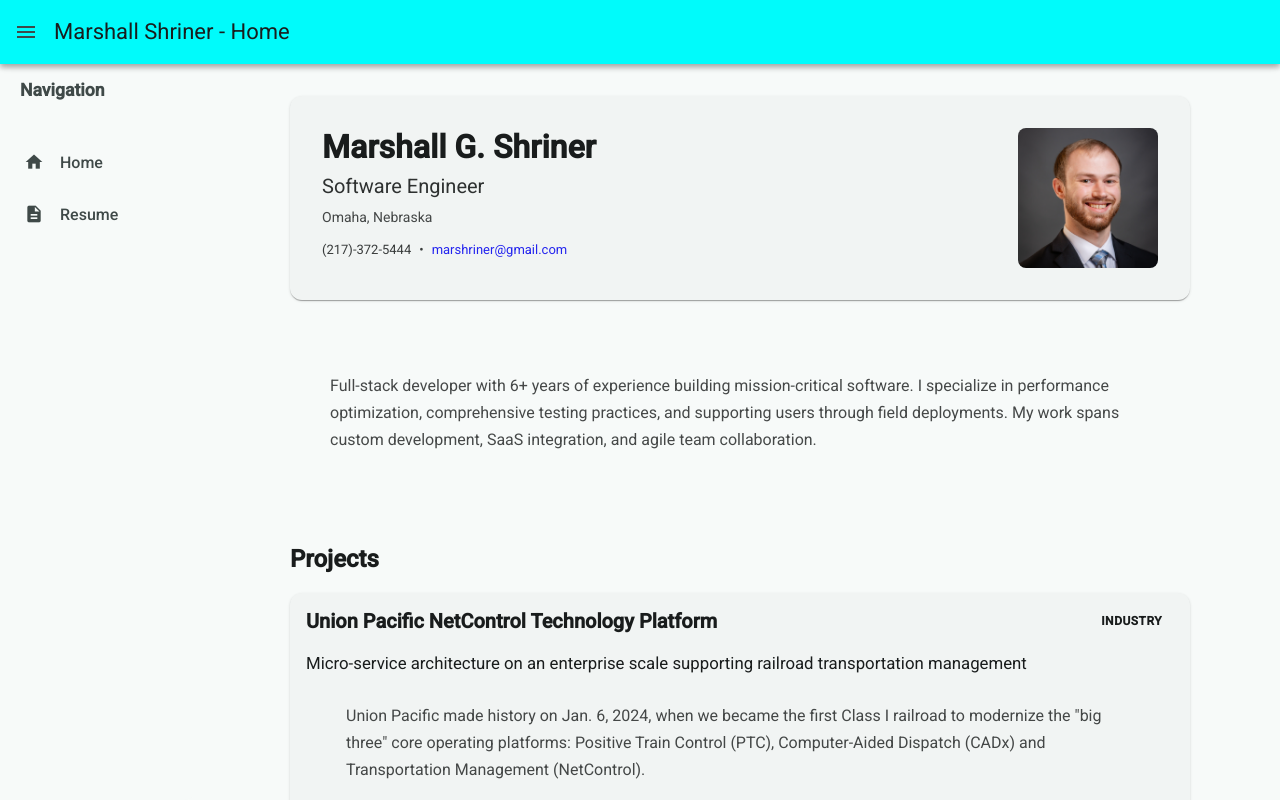
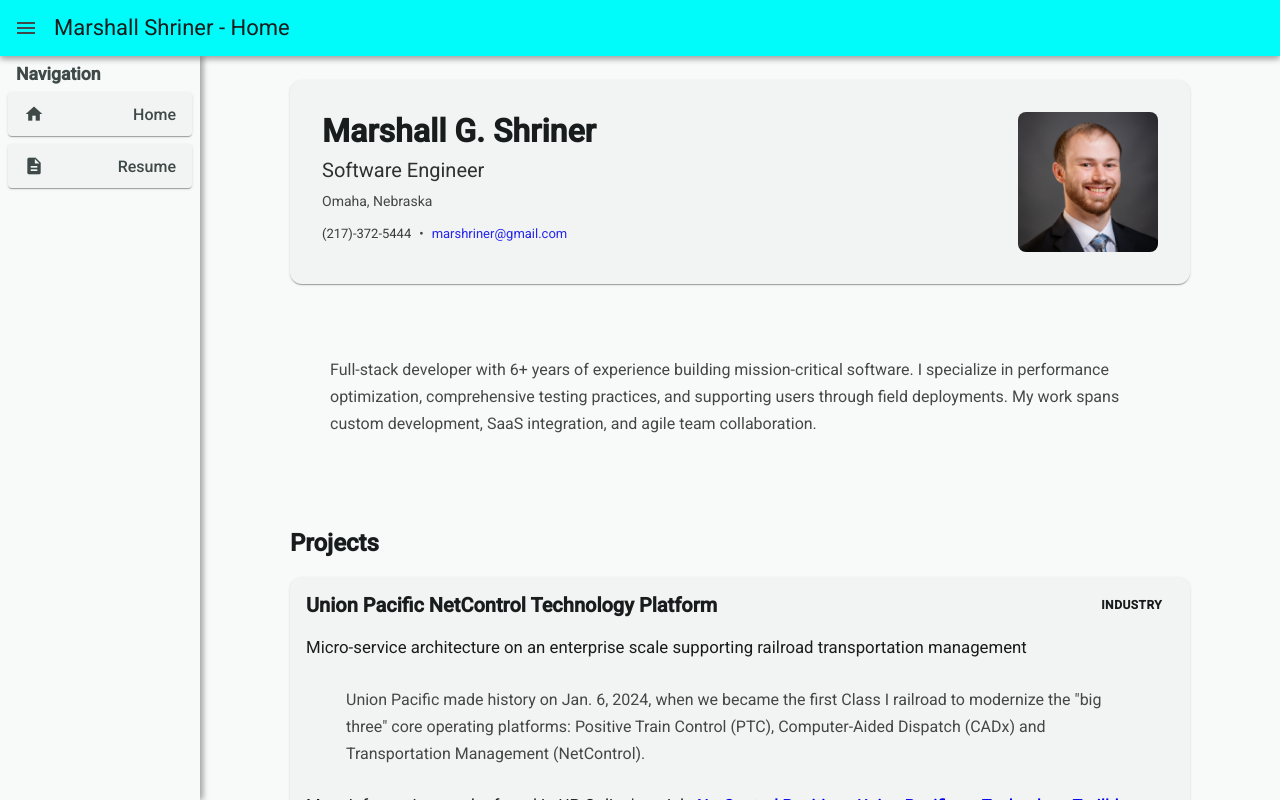
Before and after one commit to mshriner/mshriner.github.io, an Angular app: page /home in a window 1280 px wide. Built offline with nearby package versions, Linux system fonts and the light colour scheme.

Commit message:
improve sidenav behavior and mobile contractions for certain words

```diff
--- a/src/app/app.html
+++ b/src/app/app.html
@@ -1,5 +1,11 @@
 <mat-toolbar>
-  <button mat-icon-button (click)="sidenav.toggle()">
+  <button
+    mat-icon-button
+    (click)="sidenav().toggle()"
+    matTooltip="Toggle the navigation menu"
+    matTooltipPosition="right"
+    aria-label="Hamburger button for toggling the navigation menu"
+  >
     <mat-icon>menu</mat-icon>
   </button>
   <span class="title">
@@ -9,32 +15,28 @@
 
 <mat-sidenav-container class="nav-container">
   <mat-sidenav
-    #sidenav
-    class="sidenav padding-inline-8"
+    [ngClass]="{ 'sidenav-shadow no-rounded-corners': appStateService.isDesktop() }"
     [mode]="appStateService.sidenavMode()"
-    [opened]="appStateService.isDesktop()"
+    opened="{{ appStateService.isDesktop() }}"
   >
-    <nav class="sidenav-nav">
+    <nav class="sidenav-nav padding-inline-8">
       <div class="nav-header">
         <h2>Navigation</h2>
       </div>
-      <a routerLink="/" (click)="!appStateService.isDesktop() && sidenav.close()" class="nav-link">
-        <mat-icon>home</mat-icon>
-        <span>Home</span>
-      </a>
-      <a
-        routerLink="/resume"
-        (click)="!appStateService.isDesktop() && sidenav.close()"
-        class="nav-link"
-      >
-        <mat-icon>description</mat-icon>
-        <span>Resume</span>
-      </a>
+      <div class="nav-options">
+        <mat-card mat-ripple (click)="goToHome()" class="nav-link">
+          <mat-icon>home</mat-icon>
+          <span>Home</span>
+        </mat-card>
+        <mat-card mat-ripple (click)="goToResume()" class="nav-link">
+          <mat-icon>description</mat-icon>
+          <span>Resume</span>
+        </mat-card>
+      </div>
     </nav>
   </mat-sidenav>
   <mat-sidenav-content>
     <div class="main-content">
-      <div class="main-content-padding"></div>
       <router-outlet />
     </div>
   </mat-sidenav-content>
--- a/src/app/app.scss
+++ b/src/app/app.scss
@@ -12,6 +12,7 @@ $main-padding: 8px;
 
 mat-toolbar {
   padding-inline: 6px;
+  height: var(--mat-toolbar-mobile-height);
   flex-shrink: 0;
   box-shadow:
     0 3px 6px rgba(0, 0, 0, 0.16),
@@ -32,9 +33,6 @@ mat-toolbar {
 div.main-content {
   flex: 1;
   overflow-y: auto;
-  div.main-content-padding {
-    padding-top: $main-padding;
-  }
 }
 
 div.flex-menu-option {
@@ -52,15 +50,16 @@ div.flex-menu-option {
 }
 
 .sidenav-nav {
-  display: flex;
-  flex-direction: column;
-  gap: 0.5rem;
+  .nav-options {
+    flex-direction: column;
+    display: flex;
+    gap: 0.5rem;
+  }
 }
 
 .nav-header {
-  padding: 1rem 0.75rem 1.5rem 0.75rem;
+  padding: 0.5rem;
   border-bottom: 1px solid rgba(var(--mdc-theme-on-surface-rgb), 0.12);
-  margin-bottom: 0.5rem;
 
   h2 {
     margin: 0;
@@ -71,14 +70,16 @@ div.flex-menu-option {
 }
 
 .nav-link {
-  display: flex;
+  display: inline-flex;
   align-items: center;
-  gap: 1rem;
   padding: 0.75rem 1rem;
   color: var(--mdc-theme-primary);
   text-decoration: none;
   border-radius: 4px;
-  transition: background-color 0.2s;
+  flex-direction: row;
+  justify-content: space-between;
+  flex-wrap: nowrap;
+  cursor: pointer;
 
   mat-icon {
     font-size: 1.25rem;
@@ -94,8 +95,18 @@ div.flex-menu-option {
   }
 
   &:hover {
-    background-color: rgba(var(--mdc-theme-primary-rgb), 0.08);
+    background-color: rgba(var(--mdc-theme-on-surface-rgb), 0.08);
   }
+}
+
+.sidenav-shadow {
+  box-shadow:
+    3px 0px 6px rgba(0, 0, 0, 0.16),
+    3px 0px 6px rgba(0, 0, 0, 0.23);
+}
+
+.no-rounded-corners {
+  border-radius: 0;
 }
 
 .bottom-options {
--- a/src/app/app.ts
+++ b/src/app/app.ts
@@ -1,6 +1,8 @@
-import { Component, HostListener, inject, OnInit } from '@angular/core';
+import { CommonModule } from '@angular/common';
+import { Component, HostListener, inject, OnInit, viewChild } from '@angular/core';
 import { FormsModule } from '@angular/forms';
 import { MatButtonModule } from '@angular/material/button';
+import { MatCardModule } from '@angular/material/card';
 import { MatChipsModule } from '@angular/material/chips';
 import { MatRippleModule } from '@angular/material/core';
 import { MatDialogModule } from '@angular/material/dialog';
@@ -9,10 +11,13 @@ import { MatFormFieldModule } from '@angular/material/form-field';
 import { MatIconModule } from '@angular/material/icon';
 import { MatInputModule } from '@angular/material/input';
 import { MatMenuModule } from '@angular/material/menu';
-import { MatSidenavModule } from '@angular/material/sidenav';
+import { MatSidenav, MatSidenavModule } from '@angular/material/sidenav';
 import { MatSlideToggleModule } from '@angular/material/slide-toggle';
 import { MatToolbarModule } from '@angular/material/toolbar';
-import { RouterLink, RouterOutlet } from '@angular/router';
+import { MatTooltipModule } from '@angular/material/tooltip';
+import { Router, RouterOutlet } from '@angular/router';
+import { Debounce } from './decorators/debounce';
+import { APP_ROUTES } from './models/constants';
 import { AppStateService } from './services/app-state.service';
 
 @Component({
@@ -23,32 +28,38 @@ import { AppStateService } from './services/app-state.service';
     MatToolbarModule,
     MatFormFieldModule,
     MatRippleModule,
+    MatCardModule,
     MatSidenavModule,
     MatDividerModule,
     MatInputModule,
+    MatTooltipModule,
     RouterOutlet,
-    RouterLink,
     MatDialogModule,
     MatIconModule,
     MatButtonModule,
     MatMenuModule,
     MatChipsModule,
     MatSlideToggleModule,
+    CommonModule,
   ],
   templateUrl: './app.html',
   styleUrl: './app.scss',
 })
 export class App implements OnInit {
-  appStateService = inject(AppStateService);
+  readonly appStateService = inject(AppStateService);
+  private readonly router = inject(Router);
 
   private readonly MOBILE_BREAKPOINT_THRESHOLD = 768;
+
+  readonly sidenav = viewChild.required(MatSidenav);
 
   ngOnInit(): void {
     this.checkViewport();
   }
 
-  @HostListener('window:resize', ['$event'])
-  onResize(event: Event): void {
+  @HostListener('window:resize')
+  @Debounce(250)
+  onResize(): void {
     this.checkViewport();
   }
 
@@ -56,4 +67,16 @@ export class App implements OnInit {
     const isDesktop = window.innerWidth > this.MOBILE_BREAKPOINT_THRESHOLD;
     this.appStateService.setIsDesktop(isDesktop);
   }
+
+  public goToHome(): void {
+    this.router.navigateByUrl(APP_ROUTES.HOME).then(() => {
+      !this.appStateService.isDesktop() && this.sidenav().close();
+    });
+  }
+
+  public goToResume(): void {
+    this.router.navigateByUrl(APP_ROUTES.RESUME).then(() => {
+      !this.appStateService.isDesktop() && this.sidenav().close();
+    });
+  }
 }
--- a/src/app/components/resume/resume.html
+++ b/src/app/components/resume/resume.html
@@ -6,7 +6,7 @@
     </mat-card-header>
     <mat-divider />
     <div class="padding-8">
-      <mat-accordion>
+      <mat-accordion class="headers-align">
         @for (employer of employerGroups; track employer) {
           <mat-expansion-panel class="employer-panel">
             <mat-expansion-panel-header>
@@ -26,7 +26,7 @@
                       <span class="job-title">{{ job.title }}</span>
                     </mat-panel-title>
                     <mat-panel-description>
-                      {{ job.period }}
+                      {{ job.period | mobileContraction: appStateService.isDesktop()}}
                     </mat-panel-description>
                   </mat-expansion-panel-header>
                   <div class="panel-content">
--- a/src/app/components/resume/resume.scss
+++ b/src/app/components/resume/resume.scss
@@ -5,6 +5,13 @@
   display: flex;
   flex-direction: column;
   gap: 24px;
+}
+
+.headers-align .mat-expansion-panel-header-description {
+  justify-content: space-between;
+  align-items: center;
+  flex-grow: 1 !important;
+  font-size: small;
 }
 
 .section-card {
@@ -141,10 +148,6 @@ mat-accordion {
   mat-chip-set {
     gap: 8px;
   }
-
-  mat-chip {
-    border-radius: 20px;
-  }
 }
 
 @media (max-width: 600px) {
--- a/src/app/components/resume/resume.ts
+++ b/src/app/components/resume/resume.ts
@@ -1,8 +1,10 @@
-import { Component } from '@angular/core';
+import { Component, inject } from '@angular/core';
 import { MatCardModule } from '@angular/material/card';
 import { MatChipsModule } from '@angular/material/chips';
 import { MatDividerModule } from '@angular/material/divider';
 import { MatExpansionModule } from '@angular/material/expansion';
+import { MobileContractionPipe } from '../../pipes/mobile-contraction-pipe';
+import { AppStateService } from '../../services/app-state.service';
 
 interface ExperienceItem {
   title: string;
@@ -27,11 +29,19 @@ interface EducationItem {
 @Component({
   selector: 'app-resume',
   standalone: true,
-  imports: [MatCardModule, MatDividerModule, MatChipsModule, MatExpansionModule],
+  imports: [
+    MatCardModule,
+    MatDividerModule,
+    MatChipsModule,
+    MatExpansionModule,
+    MobileContractionPipe,
+  ],
   templateUrl: './resume.html',
   styleUrls: ['./resume.scss'],
 })
 export class ResumeComponent {
+  readonly appStateService = inject(AppStateService);
+
   employerGroups: EmployerGroup[] = [
     {
       company: 'Union Pacific Railroad',
--- /dev/null
+++ b/src/app/decorators/debounce.ts
@@ -0,0 +1,29 @@
+const timeoutMap = new WeakMap();
+
+/**
+ * based on https://stackoverflow.com/a/44635703
+ *
+ * @param delayMilliseconds
+ * @returns debouncing method decorator
+ */
+
+export function Debounce(delayMilliseconds: number = 300): MethodDecorator {
+  return function (_target: any, propertyKey: string | symbol, descriptor: PropertyDescriptor) {
+    const original = descriptor.value;
+
+    descriptor.value = function (...args: any) {
+      const key = `${String(propertyKey)}`;
+      if (!timeoutMap.has(this)) {
+        timeoutMap.set(this, {});
+      }
+      const timeouts = timeoutMap.get(this);
+      clearTimeout(timeouts[key]);
+      timeouts[key] = setTimeout(() => {
+        original.apply(this, args);
+        delete timeouts[key];
+      }, delayMilliseconds);
+    };
+
+    return descriptor;
+  };
+}
--- /dev/null
+++ b/src/app/pipes/mobile-contraction-pipe.ts
@@ -0,0 +1,52 @@
+import { Pipe, PipeTransform } from '@angular/core';
+
+@Pipe({
+  name: 'mobileContraction',
+})
+export class MobileContractionPipe implements PipeTransform {
+  transform(normalString: string, isDesktop: boolean): string {
+    return isDesktop ? normalString : this.contractString(normalString);
+  }
+
+  private contractString(str: string): string {
+    const words = str.split(' ');
+    return words
+      .map((word) => {
+        switch (word.toLowerCase()) {
+          case 'and':
+            return '&';
+          case 'with':
+            return 'w/';
+          case 'without':
+            return 'w/o';
+          case 'january':
+            return 'Jan';
+          case 'february':
+            return 'Feb';
+          case 'march':
+            return 'Mar';
+          case 'april':
+            return 'Apr';
+          case 'may':
+            return 'May';
+          case 'june':
+            return 'Jun';
+          case 'july':
+            return 'Jul';
+          case 'august':
+            return 'Aug';
+          case 'september':
+            return 'Sep';
+          case 'october':
+            return 'Oct';
+          case 'november':
+            return 'Nov';
+          case 'december':
+            return 'Dec';
+          default:
+            return word;
+        }
+      })
+      .join(' ');
+  }
+}
```
Also changed, not shown: src/app/components/home/home.html (+12 -8 lines), 1 other file (tests, documents, lock files or other folders).
